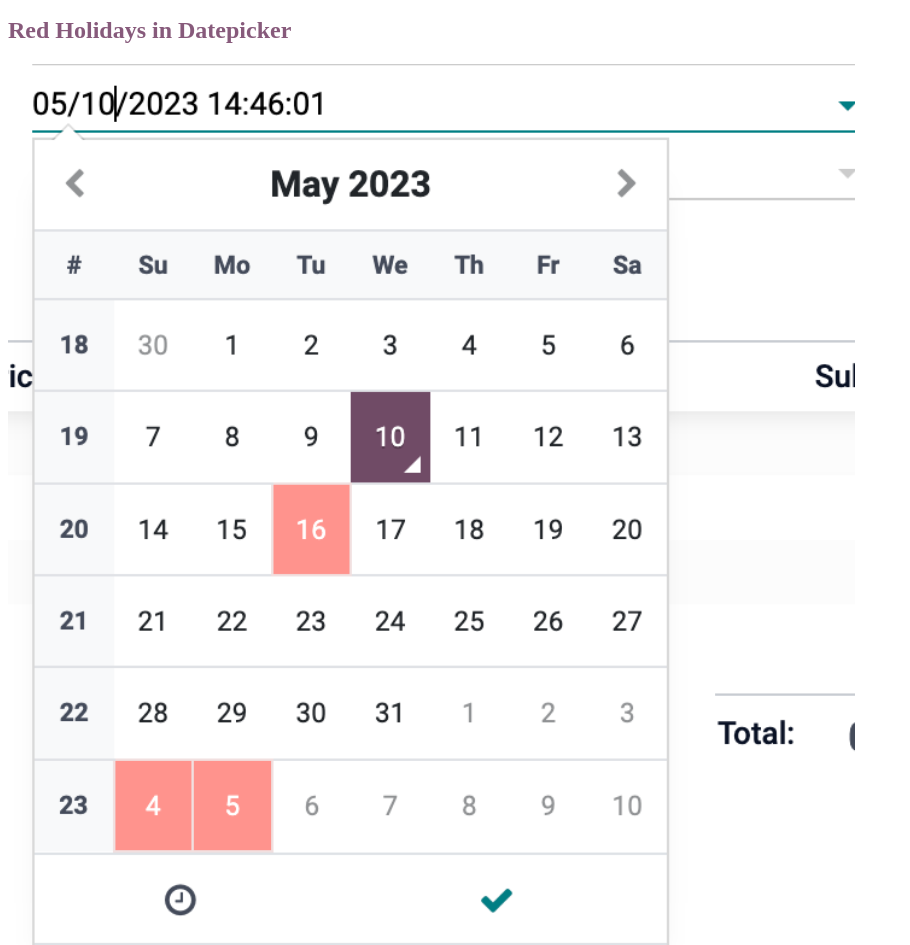
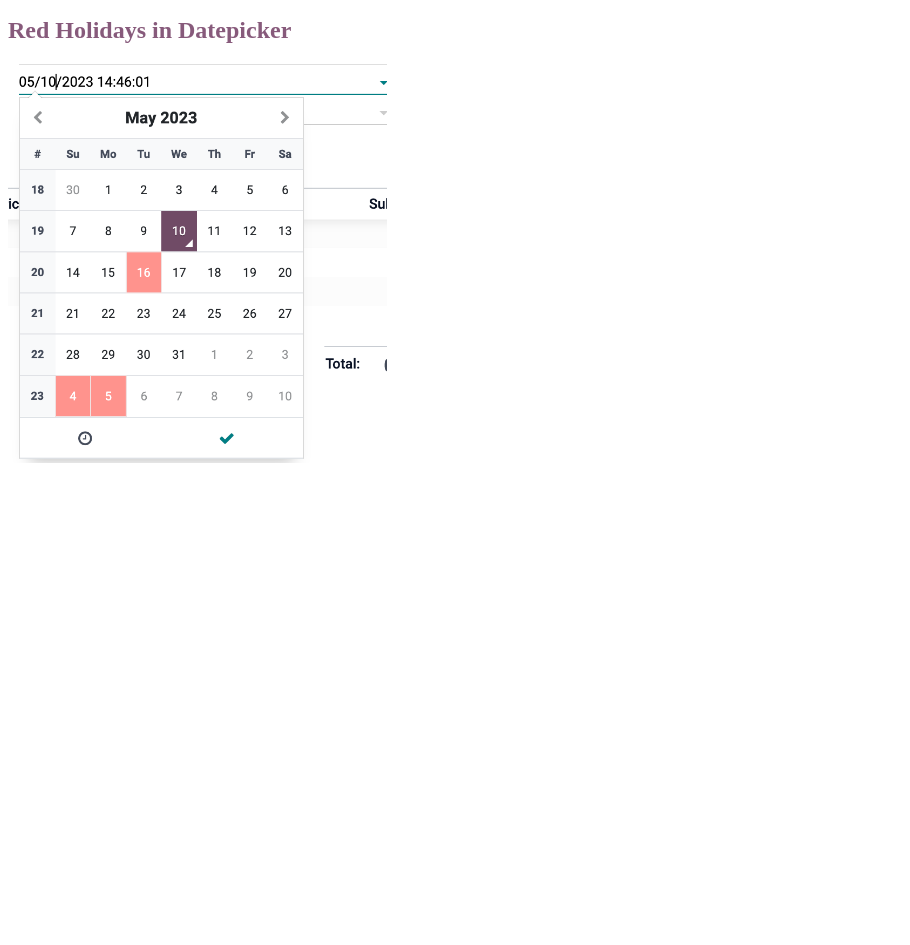
Before and after one commit to Arianshh/publicholiday_calendar_datepicker, a plain HTML site: page publicholiday_calendar_datepicker/static/description/index.html in a window 1280 px wide. Shown: the part 927-1872 px from the top of the page, without its empty margins (0-910 px from the left). After the commit the page ends 1398 px from the top, so only its background shows below. Drawn offline with Linux system fonts and the light colour scheme.

Commit message:
Fix sample image

```diff
--- a/publicholiday_calendar_datepicker/static/description/index.html
+++ b/publicholiday_calendar_datepicker/static/description/index.html
@@ -32,7 +32,7 @@
         </div>
         <div class="oe_picture oe_screenshot">
             <h2 class="oe_slogan" style="color:#875A7B;">Red Holidays in Datepicker</h2>
-            <img src="datepicker.png" width="67%"/>
+            <img src="datepicker.png" width="30%"/>
         </div>
     </div>
 </section>
```
